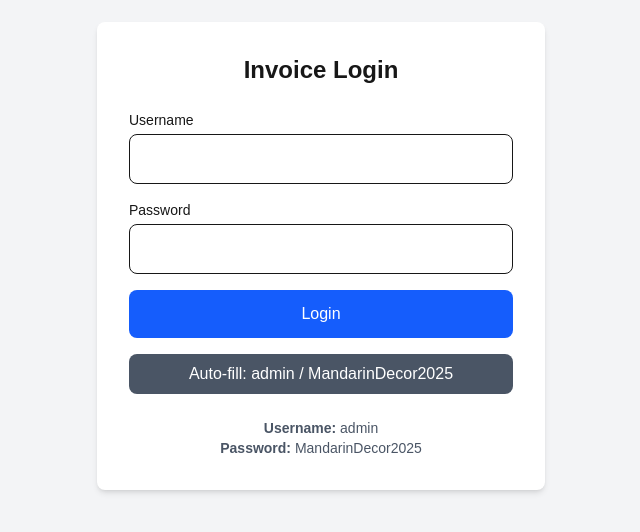
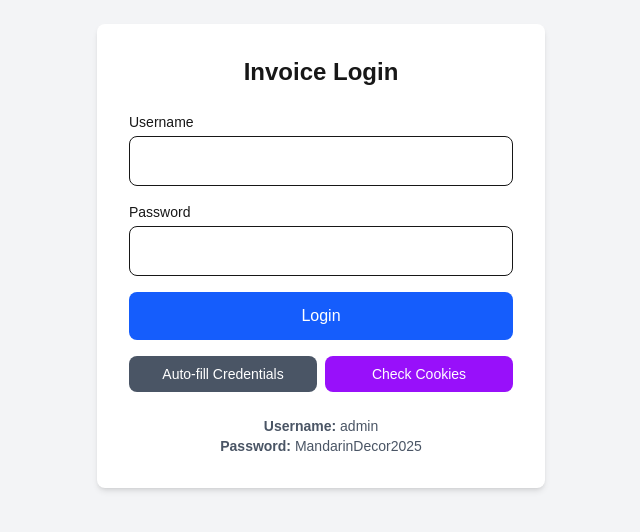
Before and after one commit to wafanakhuda/mandarin-invoice-app, a Next.js app: page /login in a window 1280 px wide. Shown: the part 144-676 px from the top of the page, without its empty margins (319-959 px from the left). Built offline with nearby package versions, Linux system fonts and the light colour scheme.

Commit message:
Update page.tsx

```diff
--- a/src/app/login/page.tsx
+++ b/src/app/login/page.tsx
@@ -1,12 +1,21 @@
 'use client';
 
-import { useState } from 'react';
+import { useState, useEffect } from 'react';
 
 export default function LoginPage() {
   const [username, setUsername] = useState('');
   const [password, setPassword] = useState('');
   const [status, setStatus] = useState('');
   const [isLoading, setIsLoading] = useState(false);
+
+  // Check if already logged in
+  useEffect(() => {
+    // Check if there's already an auth cookie
+    if (document.cookie.includes('invoice-auth=authenticated')) {
+      setStatus('Already logged in, redirecting...');
+      window.location.href = '/';
+    }
+  }, []);
 
   const handleSubmit = async (e: React.FormEvent) => {
     e.preventDefault();
@@ -20,7 +29,10 @@ export default function LoginPage() {
 
       const response = await fetch('/api/auth', {
         method: 'POST',
-        headers: { 'Content-Type': 'application/json' },
+        headers: {
+          'Content-Type': 'application/json',
+        },
+        credentials: 'same-origin', // Important for cookies
         body: JSON.stringify({ username, password }),
       });
 
@@ -30,10 +42,14 @@ export default function LoginPage() {
 
       if (response.ok) {
         setStatus('✅ Success! Redirecting...');
-        // Hard redirect
+        console.log('✅ Login successful');
+
+        // Wait a moment for cookie to be set, then redirect
         setTimeout(() => {
-          window.location.href = '/';
-        }, 1000);
+          console.log('🔄 Redirecting to home page');
+          // Use window.location.replace to avoid back button issues
+          window.location.replace('/');
+        }, 1500);
       } else {
         setStatus(`❌ Error: ${data.error}`);
       }
@@ -45,11 +61,16 @@ export default function LoginPage() {
     }
   };
 
-  // Auto-fill function
   const autoFill = () => {
     setUsername('admin');
     setPassword('MandarinDecor2025');
     setStatus('Credentials auto-filled');
+  };
+
+  const checkCookies = () => {
+    const cookies = document.cookie;
+    console.log('Current cookies:', cookies);
+    setStatus(`Cookies: ${cookies}`);
   };
 
   return (
@@ -89,12 +110,20 @@ export default function LoginPage() {
           </button>
         </form>
 
-        <button
-          onClick={autoFill}
-          className="w-full mt-4 bg-gray-600 text-white p-2 rounded-lg hover:bg-gray-700"
-        >
-          Auto-fill: admin / MandarinDecor2025
-        </button>
+        <div className="flex gap-2 mt-4">
+          <button
+            onClick={autoFill}
+            className="flex-1 bg-gray-600 text-white p-2 rounded-lg hover:bg-gray-700 text-sm"
+          >
+            Auto-fill Credentials
+          </button>
+          <button
+            onClick={checkCookies}
+            className="flex-1 bg-purple-600 text-white p-2 rounded-lg hover:bg-purple-700 text-sm"
+          >
+            Check Cookies
+          </button>
+        </div>
 
         {status && (
           <div className="mt-4 p-3 bg-gray-100 rounded-lg">
```
